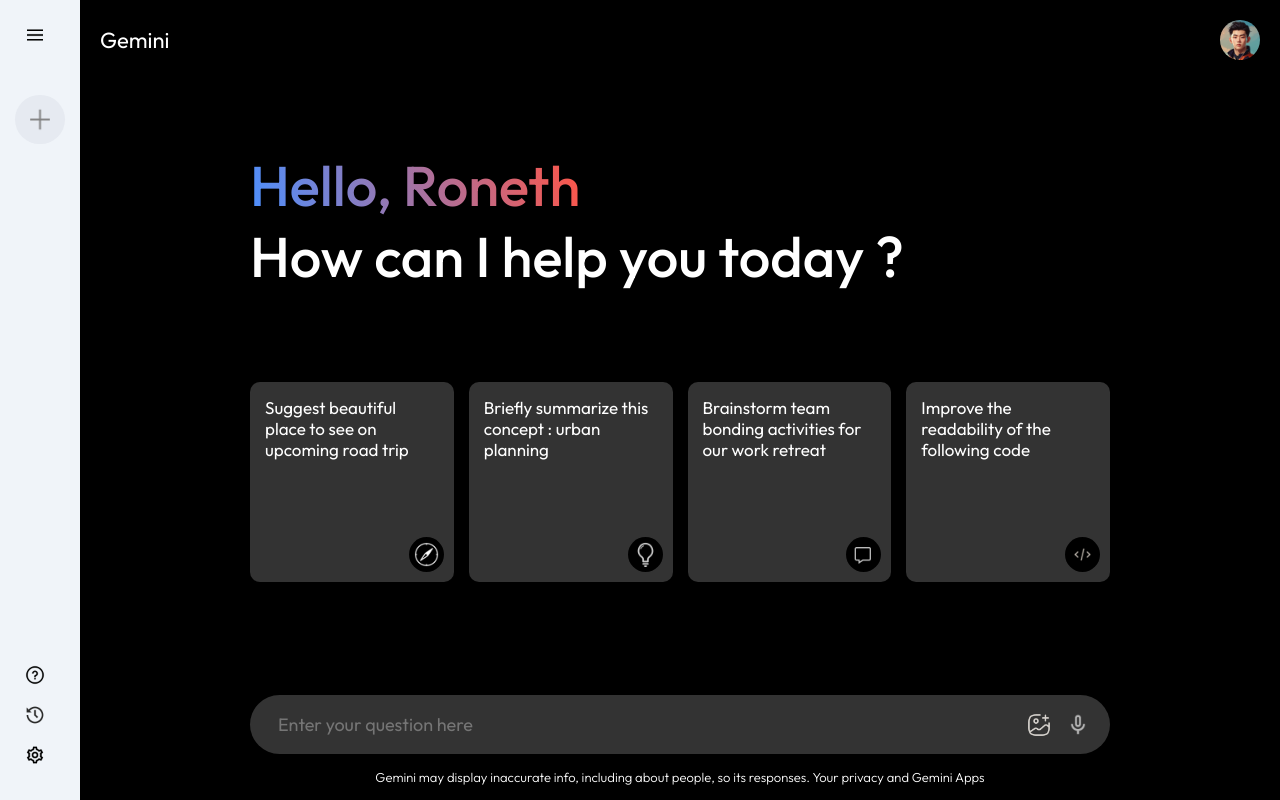
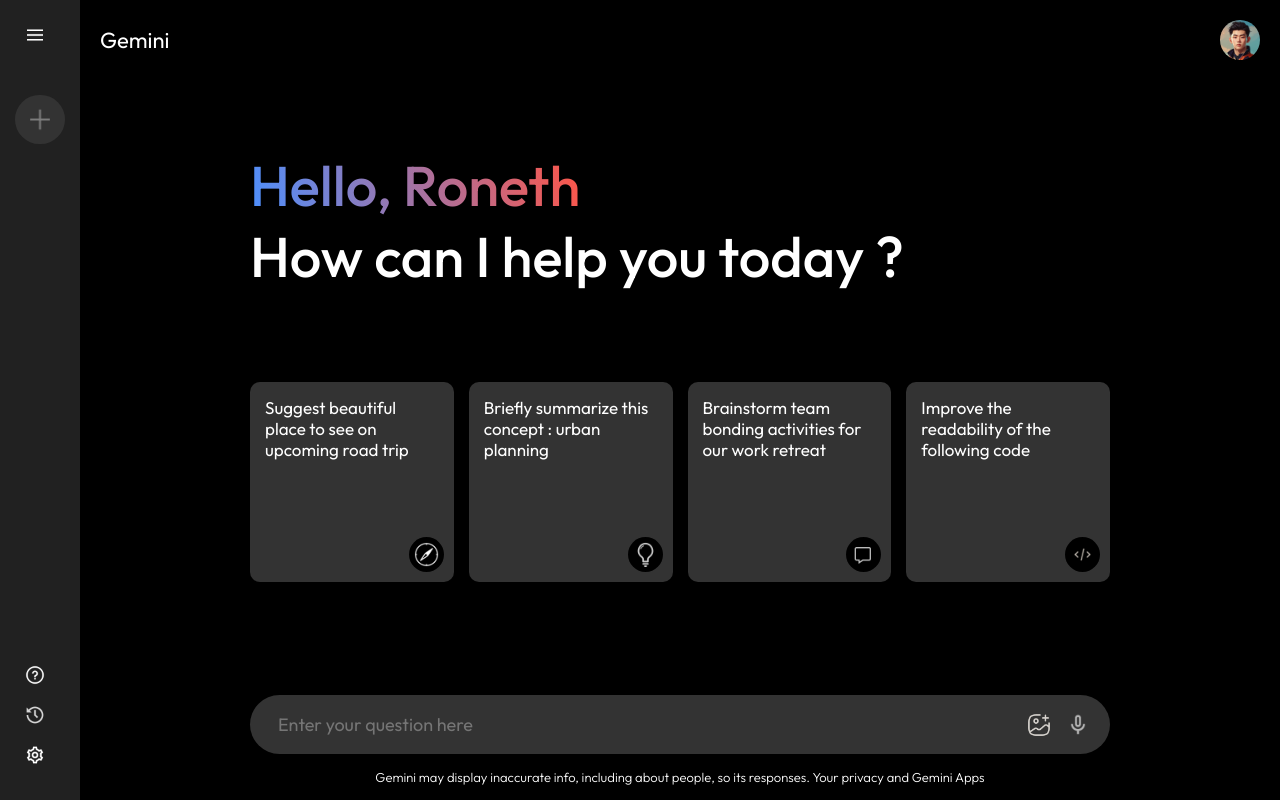
Before and after one commit to SithiraRoneth/gemini-clone-react, a React (Vite) app: page / in a window 1280 px wide. Built offline with nearby package versions, Linux system fonts and the light colour scheme.

Commit message:
change color light to dark

```diff
--- a/src/components/Sidebar/Sidebar.css
+++ b/src/components/Sidebar/Sidebar.css
@@ -1,67 +1,78 @@
-.sidebar{
+.sidebar {
     min-height: 100vh;
     display: inline-flex;
     flex-direction: column;
     justify-content: space-between;
-    background-color: #f0f4f9;
+    background-color: #212121  ;
+    color: #ffffff;
     padding: 25px 15px;
 }
 
-.sidebar img{
+.sidebar img {
     width: 20px;
+    filter: invert(100%);
+}
 
-}
-.sidebar .menu{
+.sidebar .menu {
     display: block;
     margin-left: 10px;
     cursor: pointer;
+    color: #ffffff;
 }
-.sidebar .new-chat{
+
+.sidebar .new-chat {
     margin-top: 50px;
     display: inline-flex;
     align-items: center;
     gap: 10px;
     padding: 10px 15px;
-    background-color: #e6eaf1;
+    background-color: #333333;
     border-radius: 50px;
     font-size: 14px;
-    color: grey;
+    color: #ffffff;
     cursor: pointer;
 }
-.sidebar .recent{
+
+.sidebar .recent {
     display: flex;
     flex-direction: column;
     animation: fadein 2s;
 }
-.sidebar .recent-title{
+
+.sidebar .recent-title {
     margin-top: 30px;
     margin-bottom: 20px;
+    color: #ffffff;
 }
-.sidebar .recent-entry{
+
+.sidebar .recent-entry {
     display: flex;
     align-items: start;
     gap: 10px;
     padding: 10px;
     padding-right: 40px;
     border-radius: 50px;
-    color: #282828;
+    color: #ffffff;
     cursor: pointer;
 }
-.sidebar .recent-entry:hover{
-    background-color: #e2e6eb;
+
+.sidebar .recent-entry:hover {
+    background-color: #444444;
 }
-.sidebar .bottom{
+
+.sidebar .bottom {
     display: flex;
     flex-direction: column;
 }
-.sidebar .bottom-item{
+
+.sidebar .bottom-item {
     padding-right: 10px;
     cursor: pointer;
-
+    color: #ffffff;
 }
 
 @media (max-width: 600px) {
-    .sidebar{
+    .sidebar {
         display: none;
     }
 }
```
